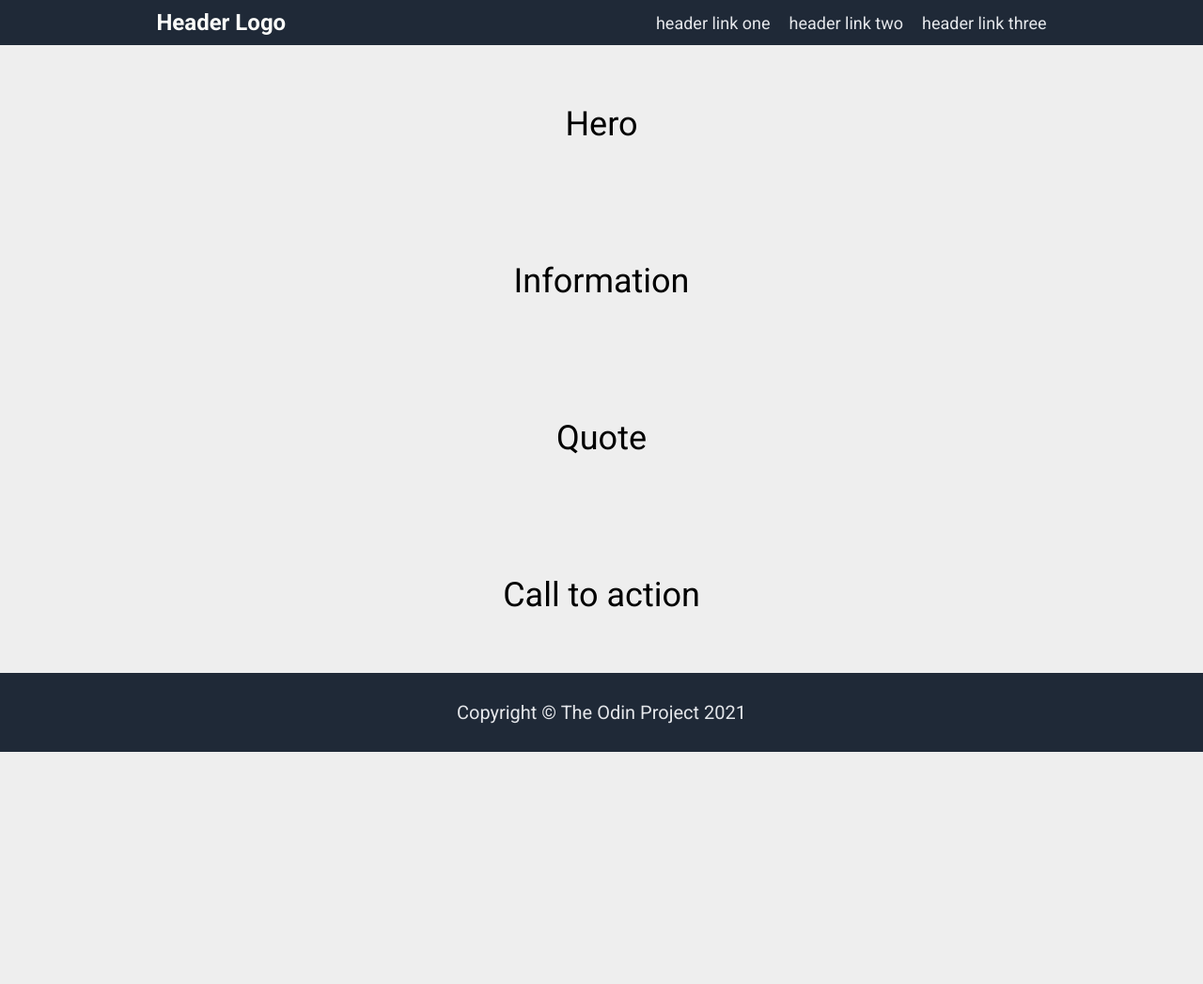
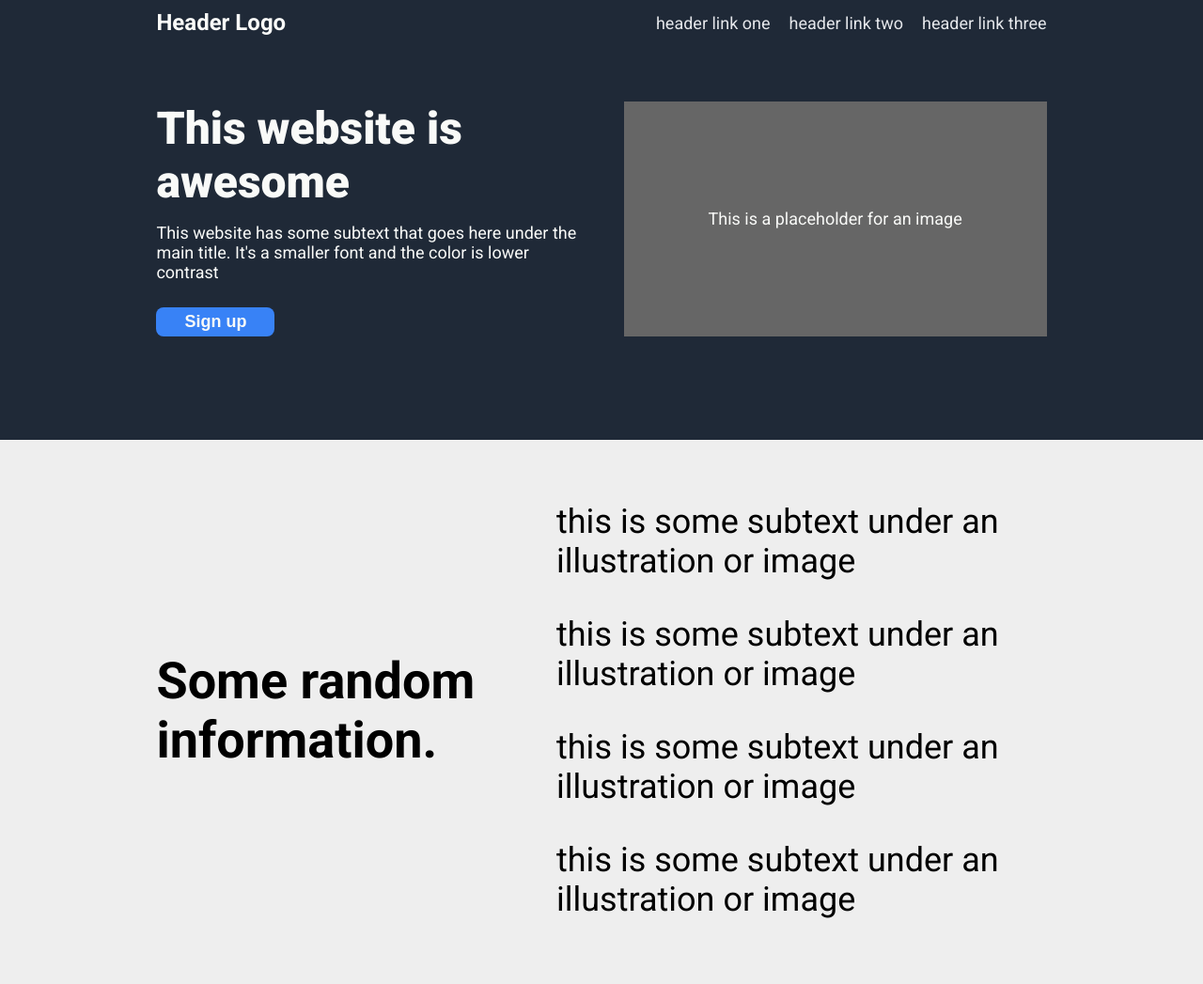
Before and after one commit to SilverFangCoding/odin-landing-page, a plain HTML site: page index.html in a window 1280 px wide. Shown: the top 1047 px of the page at 94% size. Before the commit the page ends 800 px from the top, so only its background shows below. Drawn offline with Linux system fonts and the light colour scheme.

Commit message:
Finish the structure for the hero of the site

```diff
--- a/css/style.css
+++ b/css/style.css
@@ -1,4 +1,5 @@
 /* Base CSS properties */
+
 html {
     background-color: #eee;
     font-family: 'Roboto', sans-serif;
@@ -19,9 +20,11 @@ body {
     padding: 30px 13% 30px;
     justify-content: center;
 }
+
 /* End of Base CSS properties */
 
 /* Header */
+
 .header {
     flex: 0;
     background-color: #1F2937;
@@ -56,9 +59,63 @@ a, a:visited {
 
 /* End of Header */
 
+/* Hero */
+
+.hero {
+    background-color: #1F2937;
+    color: #F9FAF8;
+    padding-top: 60px;
+    padding-bottom: 110px;
+}
+.hero > * {
+    flex-basis: 100%;
+}
+
+h1 {
+    font-size: 48px;
+    font-weight: 900;
+    margin: 0;
+}
+
+.hero-text-block h2, .placeholder {
+    font-size: 18px;
+}
+
+.hero-text-block h2 {
+    font-weight: 400;
+}
+
+.hero-text-block {
+    padding-right: 5%;
+}
+
+button {
+    font-size: 18px;
+    background-color: #3882F6;
+    color: #F9FAF8;
+    font-weight: 900;
+    padding: 5px 30px;
+    border-radius: 8px;
+    border: 0px;
+}
+
+.placeholder {
+    align-self: stretch;
+    display: flex;
+    flex-direction: column;
+    justify-content: center;
+    align-items: center;
+    background-color: #666;
+}
+
+/* End of Hero */
+
+/* Footer */
+
 .footer {
     flex: 0;
     background-color: #1F2937;
     color: #E5E7EB;
     font-size: 20px;
 }
+/* End of Footer */
--- a/index.html
+++ b/index.html
@@ -5,10 +5,11 @@
         <title>Landing Page</title>
         <link rel="stylesheet" href="css/style.css" type="text/css" charset="utf-8">
         <link rel="preconnect" href="https://fonts.googleapis.com">
-<link rel="preconnect" href="https://fonts.gstatic.com" crossorigin>
-<link href="https://fonts.googleapis.com/css2?family=Roboto:ital,wght@0,100;0,300;0,400;0,500;0,700;0,900;1,100;1,300;1,400;1,500;1,700;1,900&display=swap" rel="stylesheet">
+        <link rel="preconnect" href="https://fonts.gstatic.com" crossorigin>
+        <link href="https://fonts.googleapis.com/css2?family=Roboto:ital,wght@0,100;0,300;0,400;0,500;0,700;0,900;1,100;1,300;1,400;1,500;1,700;1,900&display=swap" rel="stylesheet">
     </head>
     <body>
+        <!-- Header -->
         <div class="structure-blocks header">
             <div class="logo">Header Logo</div>
             <ul>
@@ -17,10 +18,54 @@
                 <li><a href="#">header link three</a></li>
             </ul>
         </div>
-        <div class="structure-blocks">Hero</div>
-        <div class="structure-blocks">Information</div>
+        <!-- End of header -->
+
+        <!-- Hero -->
+        <div class="structure-blocks hero">
+            <div class="hero-text-block">
+                <h1>This website is awesome</h1>
+                <h2>This website has some subtext that goes here under the main title. It's a smaller font and the color is lower contrast</h2>
+                <button type="submit">Sign up</button>
+            </div>
+            <div class="placeholder">This is a placeholder for an image</div>
+        </div>
+        <!-- End of Hero -->
+
+        <!-- Information -->
+        <div class="structure-blocks">
+            <h2>Some random information.</h2>
+            <div class="cards">
+                <div class="card">
+                    <div class="template"></div>
+                    <p>this is some subtext under an illustration or image</p>
+                </div>
+                <div class="card">
+                    <div class="template"></div>
+                    <p>this is some subtext under an illustration or image</p>
+                </div>
+                <div class="card">
+                    <div class="template"></div>
+                    <p>this is some subtext under an illustration or image</p>
+                </div>
+                <div class="card">
+                    <div class="template"></div>
+                    <p>this is some subtext under an illustration or image</p>
+                </div>
+            </div>
+        </div>
+        <!-- End of Information -->
+
+        <!-- Quote -->
         <div class="structure-blocks">Quote</div>
+        <!-- End of Quote -->
+
+        <!-- Call to action -->
         <div class="structure-blocks">Call to action</div>
+        <!-- End of Call to action-->
+
+        <!-- Footer -->
         <div class="structure-blocks footer">Copyright &copy; The Odin Project 2021</div>
+        <!-- End of Footer -->
+
     </body>
 </html>
```
